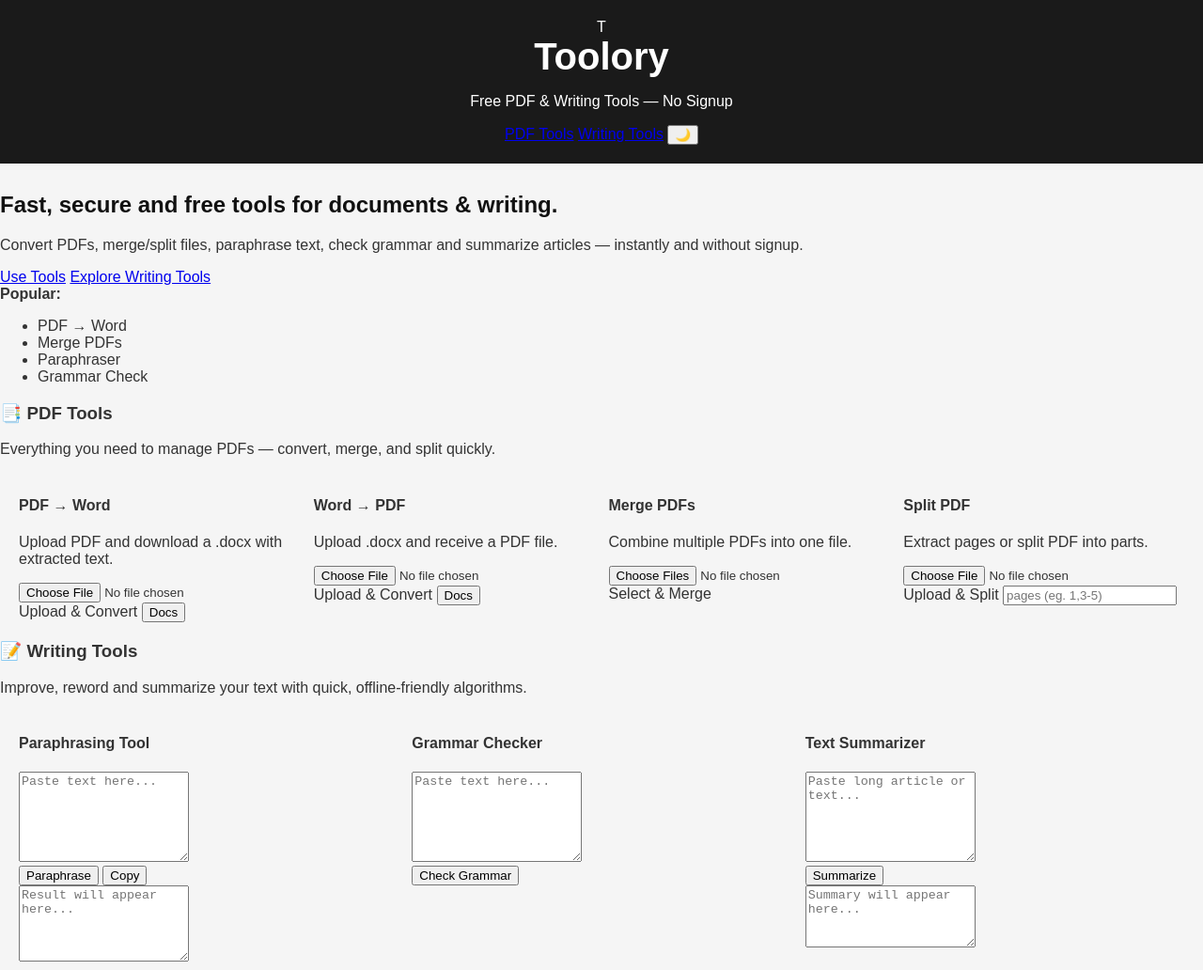
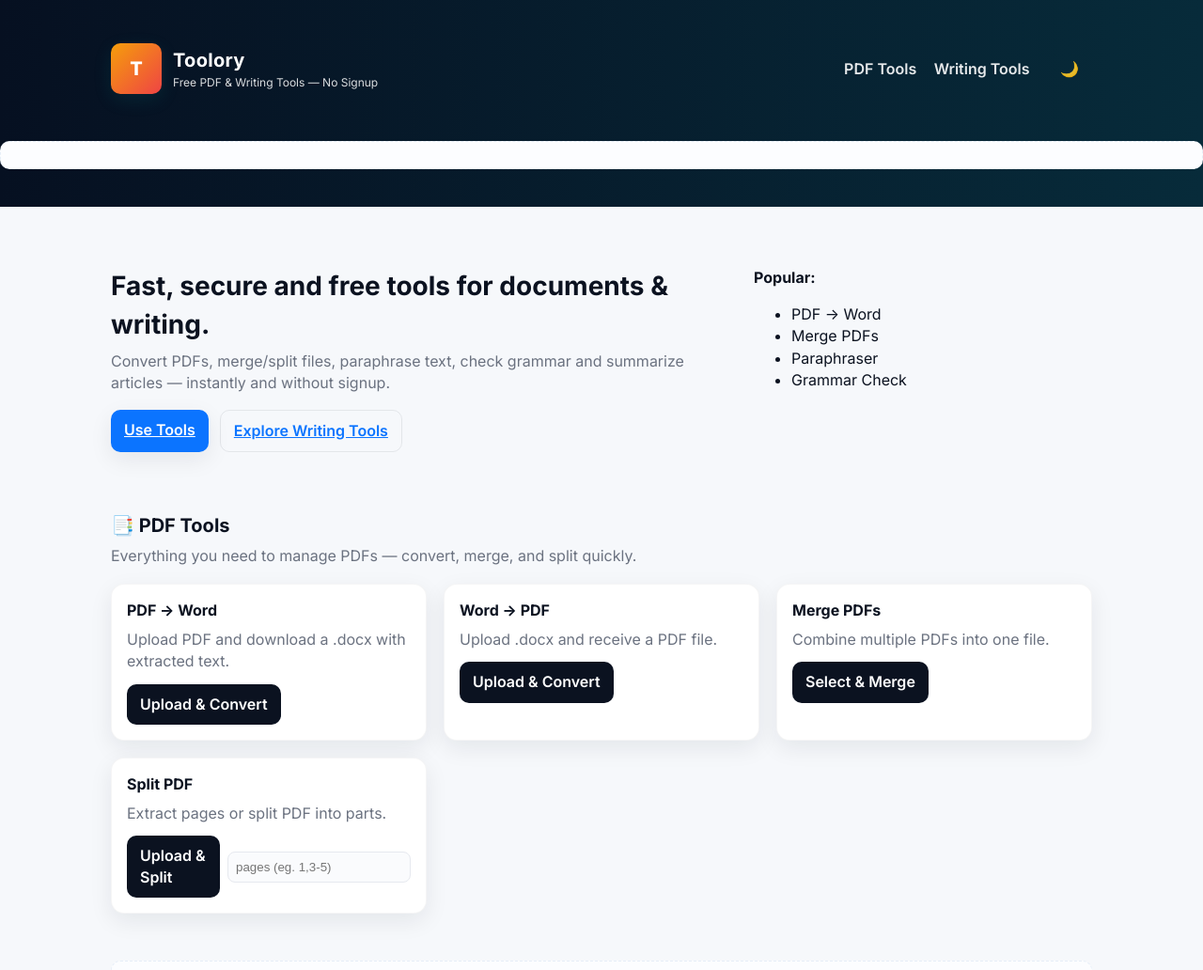
Before and after one commit to zeloriya1-gif/toolor, a website: page index.html in a window 1280 px wide. Shown: the top 1032 px of the page at 94% size. Drawn offline with Linux system fonts and the light colour scheme.

Commit message:
Update style.css

```diff
--- a/style.css
+++ b/style.css
@@ -1,56 +1,71 @@
-body {
-  font-family: Arial, sans-serif;
-  margin: 0;
-  padding: 0;
-  background: #f5f5f5;
-  color: #333;
+:root{
+  --bg:#0f1724; /* dark accent for header cards */
+  --surface:#ffffff;
+  --muted:#6b7280;
+  --accent:#0ea5a4; /* teal */
+  --accent-2:#0b74ff;
+  --radius:12px;
+  --shadow: 0 8px 24px rgba(15,23,36,0.08);
+  font-family: 'Inter', system-ui, -apple-system, 'Segoe UI', Roboto, 'Helvetica Neue', Arial;
+  color-scheme: light;
 }
 
-header {
-  background: #1a1a1a;
-  color: #fff;
-  padding: 20px;
-  text-align: center;
-}
+/* Basic reset */
+*{box-sizing:border-box}
+html,body{margin:0;height:100%}
+body{background:#f6f8fb;color:#0b1220;line-height:1.45}
 
-h1 {
-  margin: 0;
-  font-size: 2.5rem;
-}
+/* Layout */
+.container{max-width:1100px;margin:0 auto;padding:28px;}
+.site-header{background:linear-gradient(90deg,#061021 0%, #072b3a 100%);color:#fff;padding:18px 0}
+.header-inner{display:flex;align-items:center;justify-content:space-between;gap:16px}
+.brand{display:flex;align-items:center;gap:12px}
+.logo-mark{width:54px;height:54px;background:linear-gradient(135deg,#f59e0b,#ef4444);border-radius:10px;color:#fff;display:flex;align-items:center;justify-content:center;font-weight:800;font-size:20px;box-shadow:0 6px 20px rgba(14,165,164,0.12)}
+.brand h1{margin:0;font-size:20px;letter-spacing:0.3px}
+.tag{margin:0;font-size:12px;color:rgba(255,255,255,0.85)}
 
-h2 {
-  margin-top: 30px;
-  color: #111;
-}
+/* Nav */
+.nav a{color:rgba(255,255,255,0.9);text-decoration:none;margin-right:14px;font-weight:600}
+.btn{display:inline-block;padding:10px 14px;border-radius:10px;background:#0b1220;color:#fff;border:none;cursor:pointer;font-weight:600}
+.btn:hover{opacity:0.95;transform:translateY(-1px)}
+.btn-primary{background:var(--accent-2);box-shadow:var(--shadow);color:#fff}
+.btn-outline{background:transparent;border:1px solid rgba(11,18,32,0.08);color:var(--accent-2)}
+.btn-ghost{background:transparent;border:0;color:rgba(255,255,255,0.9);font-size:16px}
+.btn-file{display:inline-block;position:relative;overflow:hidden}
+.btn-file input[type=file]{position:absolute;left:0;top:0;opacity:0;cursor:pointer;height:100%;width:100%}
 
-.tools-grid {
-  display: grid;
-  grid-template-columns: repeat(auto-fit, minmax(220px, 1fr));
-  gap: 15px;
-  margin: 20px;
-}
+/* Hero */
+.hero{display:grid;grid-template-columns:1fr 360px;gap:24px;padding:36px 0;align-items:start}
+.hero-left h2{font-size:28px;margin:0 0 8px}
+.hero-left p{color:var(--muted);margin:0 0 16px}
+.cta-row{display:flex;gap:12px}
 
-.tools-grid a {
-  display: block;
-  padding: 15px;
-  background: white;
-  border-radius: 8px;
-  text-align: center;
-  font-weight: bold;
-  text-decoration: none;
-  color: #1a1a1a;
-  transition: 0.3s;
-  border: 1px solid #ddd;
-}
+/* Card styles */
+.tools-section{padding:28px 0}
+.section-head h3{margin:0;font-size:20px}
+.section-head .muted{color:var(--muted);margin:6px 0 18px}
 
-.tools-grid a:hover {
-  background: #e0e0e0;
-}
+/* Grid */
+.tools-grid{display:grid;grid-template-columns:repeat(auto-fit,minmax(250px,1fr));gap:18px}
+.tool-card{background:var(--surface);border-radius:14px;padding:16px;box-shadow:var(--shadow);border:1px solid rgba(11,18,32,0.04)}
+.tool-card.large{display:flex;flex-direction:column}
+.tool-card h4{margin:0 0 8px}
+.tool-card p{color:var(--muted);margin:0 0 12px}
+.card-actions{display:flex;gap:8px;align-items:center;margin-top:auto}
+.small-input{padding:8px;border-radius:8px;border:1px solid #e6e9ef;background:#fafbfd}
 
-.ad-banner, .ad-footer {
-  background: #ddd;
-  text-align: center;
-  margin: 10px;
-  padding: 15px;
-  border-radius: 5px;
-}
+/* textareas */
+textarea{width:100%;padding:12px;border-radius:10px;border:1px solid #e6e9ef;font-size:14px;resize:vertical}
+
+/* result box */
+.result-box{background:#fafbfd;border:1px solid #eef2ff;padding:12px;border-radius:10px;min-height:72px;color:#0b1220}
+
+/* Ad slots */
+.ad-slot{margin:22px 0;padding:14px;border-radius:10px;border:1px dashed #e6eef8;background:#fcfdff;text-align:center;color:var(--muted)}
+
+/* Footer */
+.site-footer{background:#041022;color:#fff;padding:22px 0;margin-top:28px}
+.footer-inner{display:flex;justify-content:space-between;align-items:center}
+
+/* small screens */
+@media (max-width:880px){ .hero{grid-template-columns:1fr;}.header-inner{flex-direction:column;align-items:flex-start}.container{padding:18px} }
```
